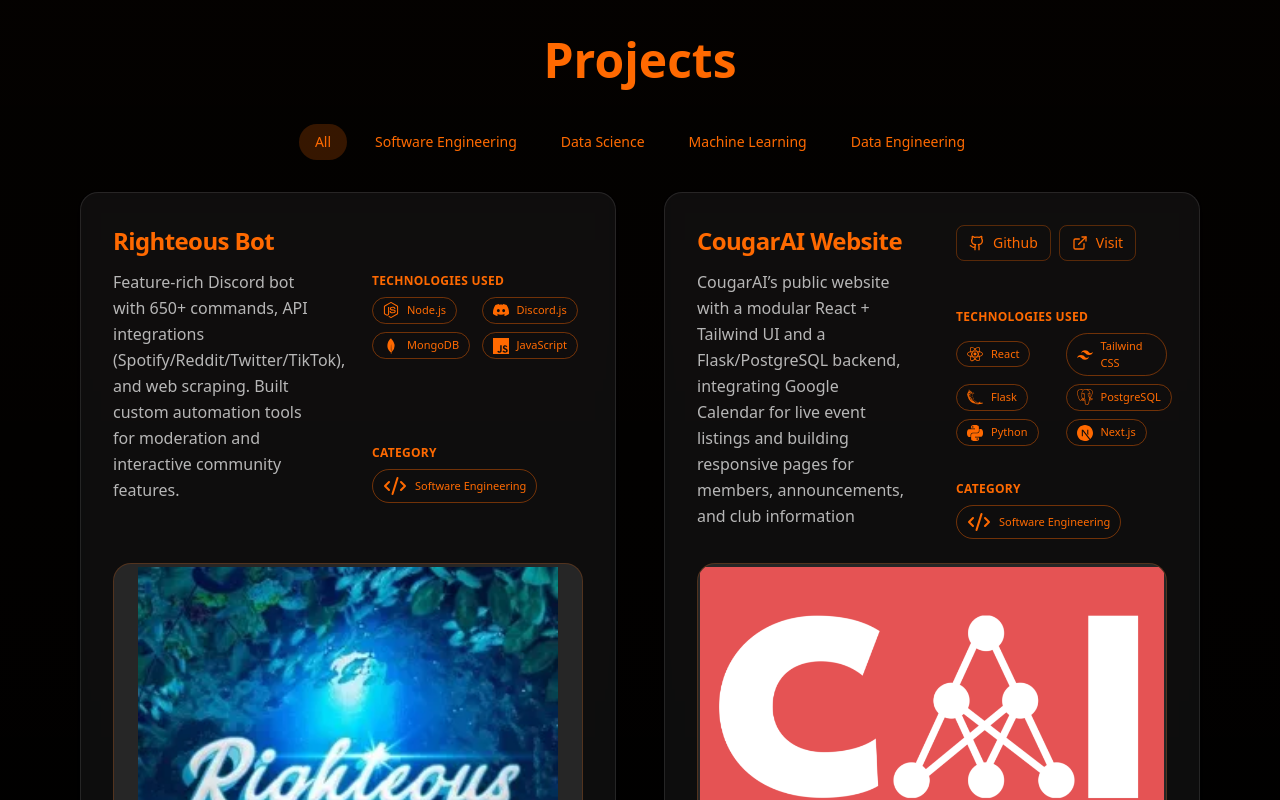
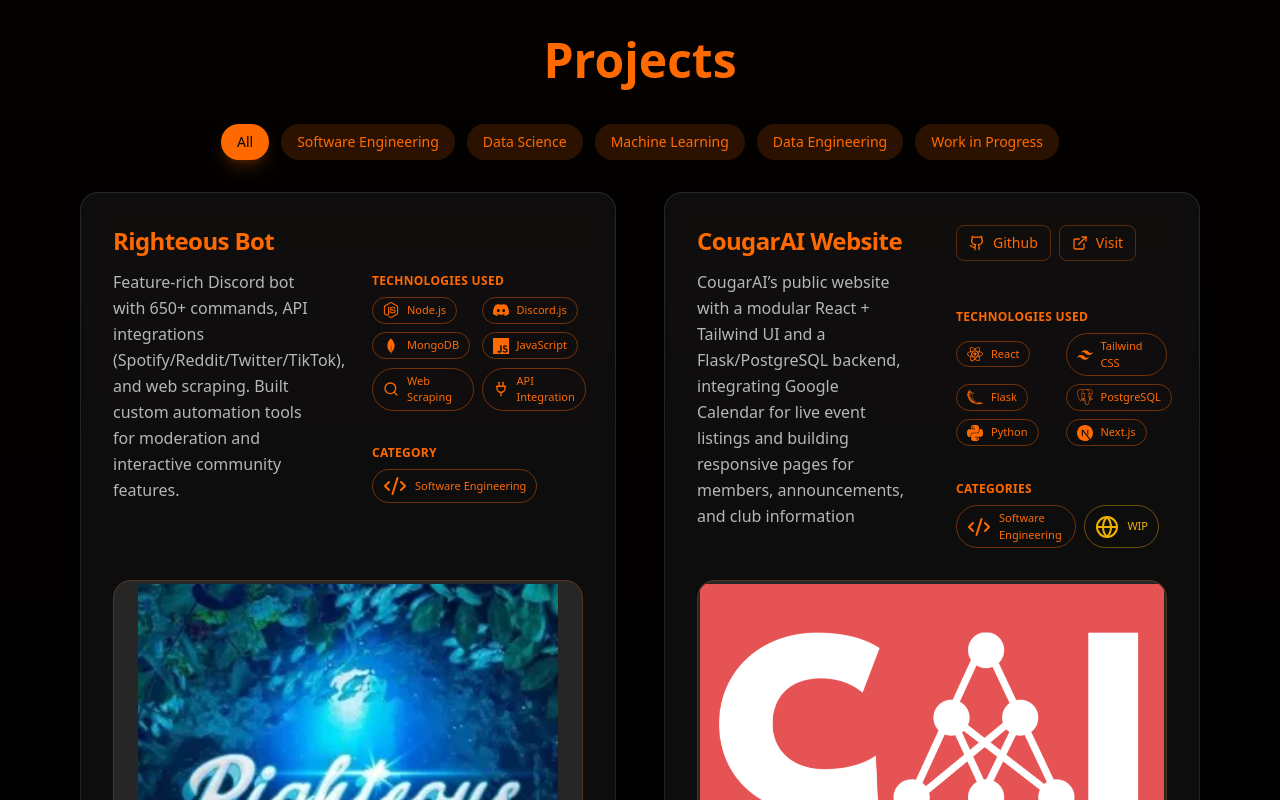
Before and after one commit to Abyss999/Jason-Quach-Portfolio, a Next.js app in the folder portfolio/: page / in a window 1280 px wide. Shown: the part 2820-3620 px from the top of the page. Built offline with nearby package versions, Linux system fonts and the light colour scheme.

Commit message:
added wip

```diff
--- a/portfolio/app/page.tsx
+++ b/portfolio/app/page.tsx
@@ -37,32 +37,50 @@
   Tech.numpy,
   Tech.scikitlearn,
   Tech.tensorflow,
-]
+];
 
 const cloudStack = [
   Tech.docker,
   Tech.heroku,
   Tech.vercel,
-]
+];
 
 const otherSkills = [
   Tech.github,
   Tech.vscode,
   Tech.jwt,
   Tech.rest,
-]
+];
 
 export default function HomePage() {
 
-  const [activeCategory, setActiveCategory] = useState<ProjectCategory | "ALL">("ALL");
+  const [activeCategories, setActiveCategories] = useState<Set<ProjectCategory>>(new Set());
   const [activeTech, setActiveTech] = useState<string | null>(null);
 
+  const toggleCategory = (category: ProjectCategory | "ALL") => {
+    if (category === "ALL") {
+      setActiveCategories(new Set());
+    } else {
+      setActiveCategories((prev) => {
+        const next = new Set(prev);
+        if (next.has(category)) {
+          next.delete(category);
+        } else {
+          next.add(category);
+        }
+        return next;
+      });
+    }
+  };
 
   const filteredProjects = useMemo(() => {
     let list = projects;
 
-    if (activeCategory !== "ALL") {
-      list = list.filter((p) => p.category === activeCategory);
+    // Filter by categories - show projects that have ALL selected categories
+    if (activeCategories.size > 0) {
+      list = list.filter((p) =>
+        Array.from(activeCategories).every((cat) => p.categories.includes(cat))
+      );
     }
 
     if (activeTech) {
@@ -72,7 +90,7 @@
     }
 
     return list;
-  }, [activeCategory, activeTech]);
+  }, [activeCategories, activeTech]);
 
   return (
     <main className="mx-auto max-w-6xl px-4 text-white">
@@ -99,7 +117,6 @@
 
         {/* SKILL OVERVIEW */}
         <div className="mt-12 grid gap-4 text-center md:grid-cols-4">
-
           <div className="rounded-lg bg-orange-500/10 p-6">
             <div className="text-3xl font-bold text-orange-500">{languageStack.length}</div>
             <div className="mt-2 text-sm text-gray-400">Languages</div>
@@ -119,12 +136,7 @@
             <div className="text-3xl font-bold text-orange-500">{projects.length}</div>
             <div className="mt-2 text-sm text-gray-400">Projects</div>
           </div>
-
-
         </div>
-
-
-
       </section>
 
       {/* PROJECTS */}
@@ -134,15 +146,15 @@
         </h2>
 
         <ProjectCategoryFilter
-          active={activeCategory}
-          onChange={(category) => setActiveCategory(category)}
+          activeCategories={activeCategories}
+          onChange={toggleCategory}
         />
 
         {activeTech && (
           <div className="mb-6 flex justify-center">
             <button
               onClick={() => setActiveTech(null)}
-              className="rounded-full px-4 py-2 text-sm text-orange-500 hover:bg-orange-500/15 transition-colors"
+              className="rounded-full bg-orange-500/15 px-4 py-2 text-sm text-orange-500 hover:bg-orange-500/25 transition-all"
             >
               Filtered by: {activeTech} · Clear
             </button>
--- a/portfolio/components/ProjectCard.tsx
+++ b/portfolio/components/ProjectCard.tsx
@@ -1,7 +1,7 @@
 "use client";
 import * as React from "react";
 import Image from "next/image";
-import { ExternalLink, Github, ChevronLeft, ChevronRight, X, Code2, BarChart3, Brain, Database, Globe} from "lucide-react";
+import { ExternalLink, Github, ChevronLeft, ChevronRight, Code2, BarChart3, Brain, Database, Globe} from "lucide-react";
 import TechBadge from "@/components/TechBadge";
 import { Button } from "@/components/ui/button";
 import {
@@ -31,7 +31,7 @@
     techStack: Tech[];
     githubLink?: string | null | undefined;
     liveLink?: string | null | undefined;
-    category?: string;
+    categories?: string[];
 
     onTechClick?: (tech: string) => void;
 };
@@ -68,13 +68,19 @@
     icon: <Database />,
     className:
       "border-purple-500/40 text-purple-500 hover:bg-purple-500/15 hover:text-purple-400",
+  },
+  WIP:{
+    label: "WIP",
+    icon: <Globe />,
+    className:
+      "border-yellow-500/40 text-yellow-500 hover:bg-yellow-500/15 hover:text-yellow-400",
   }
 };
 
 
 
 export default function ProjectCard({
-    title, description, longDescription, images, techStack, githubLink, liveLink, category, onTechClick,
+    title, description, longDescription, images, techStack, githubLink, liveLink, categories, onTechClick,
 }: ProjectCardProps) {
     const [open, setOpen] = React.useState(false);
     const [currentImageIndex, setCurrentImageIndex] = React.useState(0);
@@ -172,16 +178,22 @@
             {/* category (stable position) */}
             <div>
                 <p className="mb-2 text-xs font-semibold uppercase tracking-wide text-orange-500">
-                Category
+                {categories && categories.length > 1 ? "Categories" : "Category"}
                 </p>
                 <div className="flex justify-start">
-                {category && CATEGORY_MAP[category] ? (
-                    <TechBadge
-                    label={CATEGORY_MAP[category].label}
-                    icon={CATEGORY_MAP[category].icon}
-                    size="sm"
-                    className={CATEGORY_MAP[category].className}
-                    />
+                {categories && categories.length > 0 ? (
+                    categories.map((cat) => (
+                        CATEGORY_MAP[cat] ? (
+                            <TechBadge
+                                key={cat}
+                                label={CATEGORY_MAP[cat].label}
+                                icon={CATEGORY_MAP[cat].icon}
+                                size="sm"
+                                className={CATEGORY_MAP[cat].className + " mr-2 mb-2"}
+                            />
+                        ) : null
+                    ))
+
                 ) : (
                     <div className="invisible">
                     <TechBadge label="Placeholder" icon={CATEGORY_MAP.SWE.icon} size="sm" />
--- a/portfolio/components/ProjectCategoryFilter.tsx
+++ b/portfolio/components/ProjectCategoryFilter.tsx
@@ -5,19 +5,22 @@
   DS: "Data Science",
   ML: "Machine Learning",
   DE: "Data Engineering",
+  WIP: "Work in Progress",
 }
 
 type Props = {
-  active: ProjectCategory | "ALL";
+  activeCategories: Set<ProjectCategory>;
   onChange: (category: ProjectCategory | "ALL") => void;
 }
 
-export default function ProjectCategoryFilter({ active, onChange }: Props) {
+export default function ProjectCategoryFilter({ activeCategories, onChange }: Props) {
+  const isAllActive = activeCategories.size === 0;
+
   return (
     <div className="mb-8 flex flex-wrap justify-center gap-3">
       <CategoryPill
         label="All"
-        active={active === "ALL"}
+        active={isAllActive}
         onClick={() => onChange("ALL")}
       />
 
@@ -25,7 +28,7 @@
         <CategoryPill
           key={category}
           label={label}
-          active={active === category}
+          active={activeCategories.has(category as ProjectCategory)}
           onClick={() => onChange(category as ProjectCategory)}
         />
       ))}
@@ -47,10 +50,10 @@
       type="button"
       onClick={onClick}
       className={[
-        "rounded-full px-4 py-2 text-sm font-medium transition-colors",
+        "rounded-full px-4 py-2 text-sm font-medium transition-all",
         active
-          ? "bg-orange-500/20 text-orange-500"
-          : "text-orange-500 hover:bg-orange-500/15",
+          ? "bg-orange-500 text-black shadow-lg shadow-orange-500/20"
+          : "bg-orange-500/15 text-orange-500 hover:bg-orange-500/25",
       ].join(" ")}
     >
       {label}
--- a/portfolio/data/projects.tsx
+++ b/portfolio/data/projects.tsx
@@ -1,5 +1,5 @@
 import type { ReactNode } from "react";
-import { Brain, Code2, Calendar, Layers, Search, TreePine, Trees, Globe, Shield, Plug} from "lucide-react";
+import { Brain, Code2, Calendar, Layers, Search, TreePine, Trees, Globe, Shield, Plug, Plug2} from "lucide-react";
 import {
   SiTypescript, SiPython, SiJavascript, SiCplusplus, SiR,
   SiNodedotjs, SiReact, SiTailwindcss, SiExpress, SiFlask, SiNextdotjs,
@@ -45,11 +45,11 @@
   vercel: { label: "Vercel", icon: <SiVercel className="h-4 w-4" /> },
   jwt: { label: "JWT", icon: <Shield className="h-4 w-4" /> },
   rest: { label: "REST APIs", icon: <Plug className="h-4 w-4" /> },
-
+  api_integration: { label: "API Integration", icon: <Plug2 className="h-4 w-4" /> },
 } satisfies Record<string, ProjectTech>;
 
 
-export type ProjectCategory = "SWE" | "DS" | "ML" | "DE";
+export type ProjectCategory = "SWE" | "DS" | "ML" | "DE" | "WIP";
 
 export type ProjectImage = { src: string; caption?: string; alt?: string };
 export type ProjectTech = { label: string; icon: ReactNode };
@@ -61,7 +61,7 @@
   longDescription?: string;
   githubLink?: string | null | undefined;
   liveLink?: string | null | undefined;
-  category: ProjectCategory;
+  categories: ProjectCategory[];
   techStack: ProjectTech[];
   images: ProjectImage[];
 };
@@ -77,6 +77,8 @@
       Tech.discordjs,
       Tech.mongodb,
       Tech.javascript,
+      Tech.webscraping,
+      Tech.api_integration,
     ],
     images: [
       { src: "/righteous_pfp.png", caption: "Righteous Bot Profile Picture"},
@@ -88,7 +90,7 @@
       { src: "/righteous_5.png", caption: "LastFM Integration" },
       { src: "/righteous_6.png", caption: "Wordle Command " },
     ],
-    category: "SWE",
+    categories: ["SWE"],
   },
   {
     id: "cougarai-website",
@@ -110,7 +112,7 @@
       { src: "/cai_old_3.png", caption: "Members" },
       { src: "/cai_old_4.png", caption: "About Us" },
     ],
-    category: "SWE"
+    categories: ["SWE", "WIP"]
   },{
     id: "comic-bot",
     title: "Comic Bot",
@@ -129,7 +131,7 @@
         { src: "/comic_1.png", caption: "Reading Spider-Man comics" },
         { src: "/comic_2.png", caption: "Scraping query" },
     ],
-    category: "SWE",
+    categories: ["SWE"],
 }, {
     id: "CougarAI Bot",
     title: "CougarAI Bot",
@@ -139,6 +141,7 @@
       Tech.nodejs,
       Tech.postgresql,
       Tech.javascript,
+      Tech.api_integration,
     ],
     images: [
       {src: "/cai_bot_2.png", caption: "Point System (Google Forms -> Google Sheets -> PostgreSQL)"},
@@ -146,11 +149,11 @@
       {src: "/cai_bot.png", caption: "Points Manage Command"},
       {src: "/cai_bot_3.png", caption: "Points History Command"},
     ],
-    category: "SWE",
+    categories: ["SWE", "WIP"],
 },{
     id: "coog-zoo",
     title: "Coog Zoo",
-    category: "SWE",
+    categories: ["SWE"],
     description: "Multi-role zoo management web app with secure authentication, dynamic data entry for animals/staff/events, and automated SQL triggers. Built dashboards for sales, donations, and event reporting.",
     githubLink: "https://github.com/Abyss999/Zoo-DB-Project-Final",
     techStack: [
@@ -173,7 +176,7 @@
     title: "Volunteer Management Web App",
     description: "Full-stack volunteer platform with JWT auth, email verification, and role-based access. Built admin/volunteer dashboards and implemented real-time reminders using Socket.IO + APScheduler.",
     githubLink: "https://github.com/Abyss999/volunteer-app",
-    category: "SWE",
+    categories: ["SWE"],
     techStack: [
       Tech.react,
       Tech.typescript,
@@ -208,7 +211,7 @@
     { src: "/DBLP_3.png"},
     { src: "/DBLP_4.png"},
   ],
-  category: "DS",
+  categories: ["DS"],
 }, {
     id: "student-dropout-prediction",
     title: "Student Dropout Prediction",
@@ -230,7 +233,7 @@
         { src: "/Dropout_5.png" },
         { src: "/Dropout_6.png" },
     ],
-    category: "ML",
+    categories: ["ML"],
     },{
     id: "uh-dining-macros",
     title: "UH Dining Macros",
@@ -249,6 +252,6 @@
         { src: "/uh_dining.png", caption: "Cached CSV output" },
         { src: "/uh_dining_1.png", caption: "Macro efficiency analysis"},
     ],
-    category: "DE",
+    categories: ["DE", "WIP"],
     },
 ]
```
